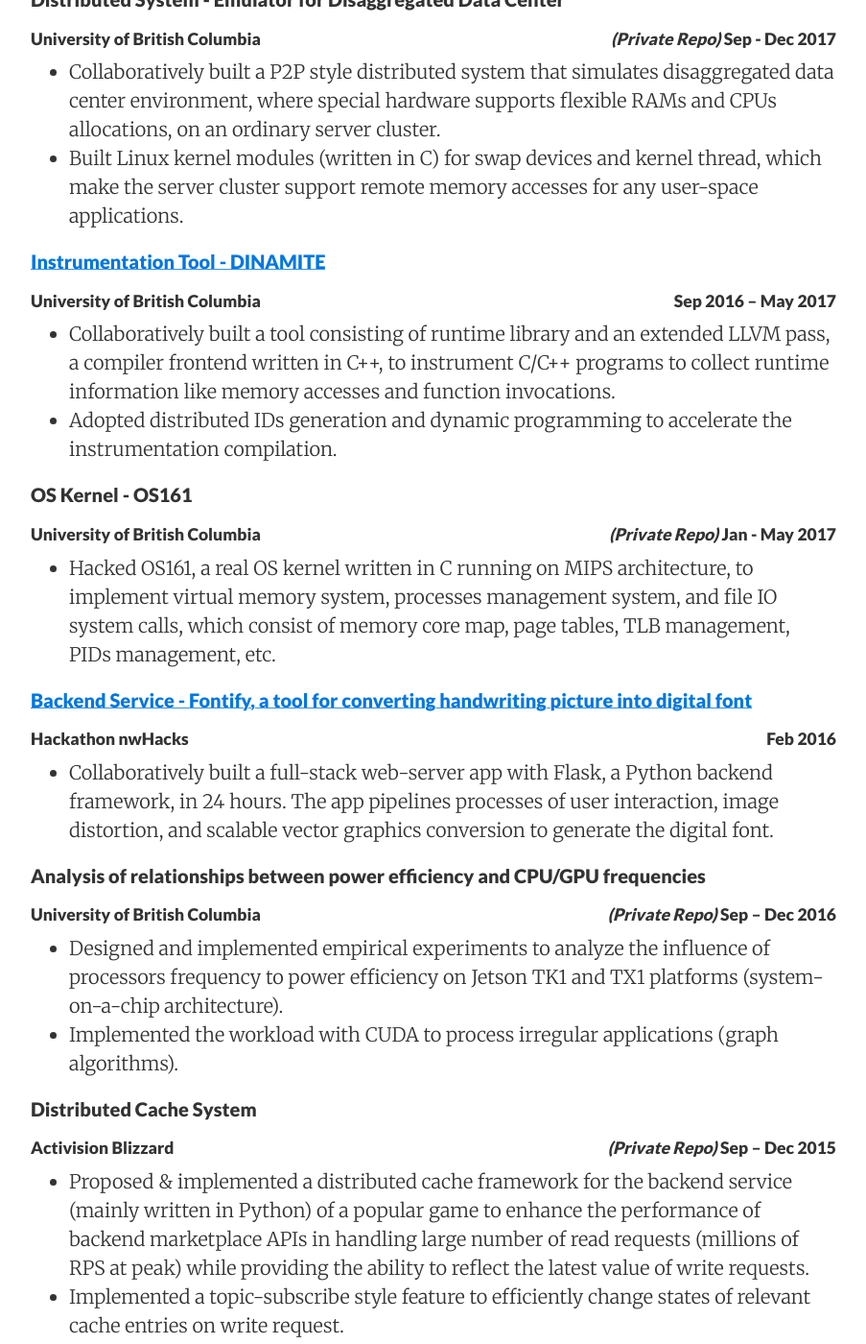
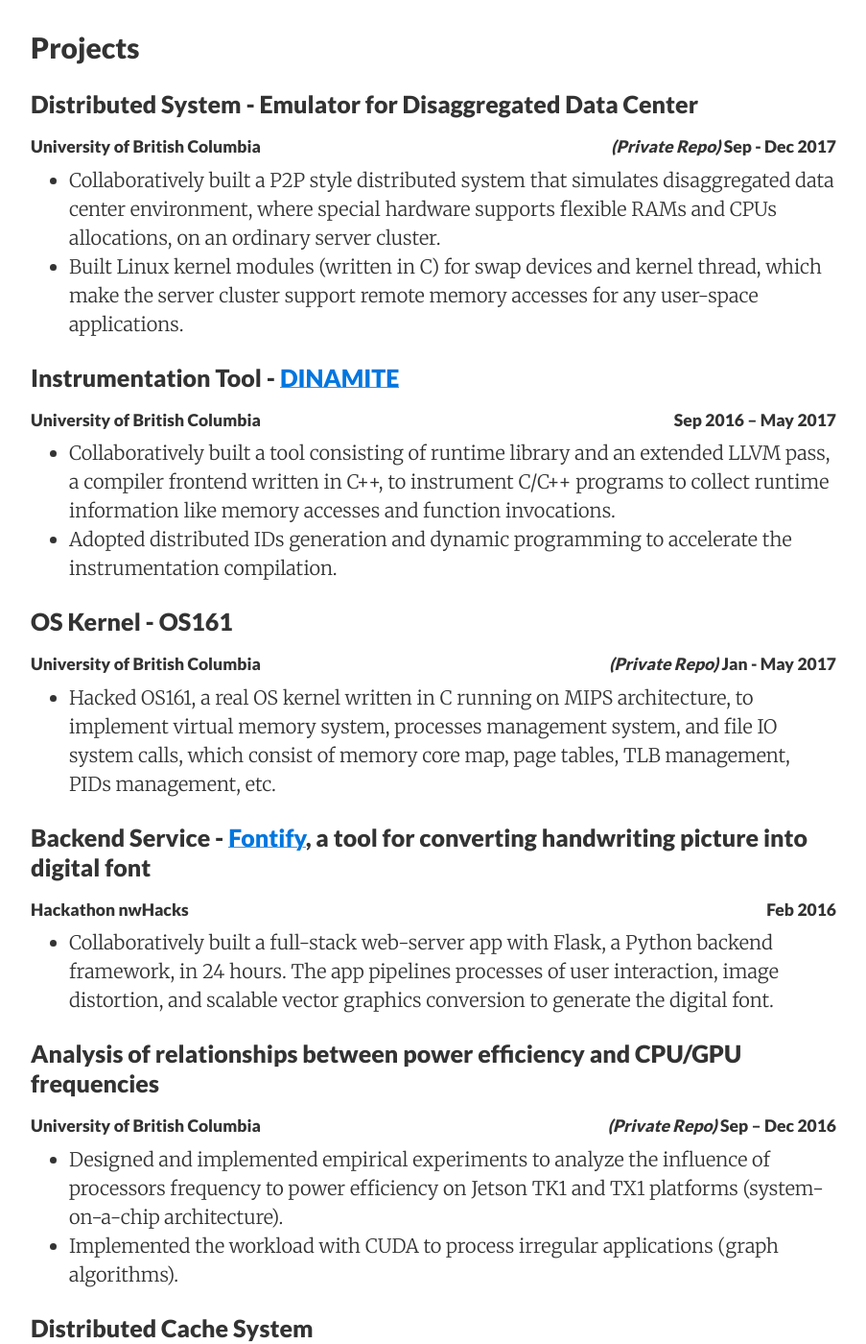
Before and after one commit to Louis-Ye/Louis-Ye.github.io, a Jekyll site: the page built from cv/index.md, in a window 1280 px wide and 1400 px high, scrolled down 3986 px. Shown: the whole window at 96% size, without its empty margins (188-1091 px from the left). Built offline with Jekyll 4.4.1, drawn with Linux system fonts in a browser that asks for light colours; nearby versions of some CDN libraries; some of the changed text lies outside the part shown.

Commit message:
Update titles

```diff
--- a/_includes/experience.html
+++ b/_includes/experience.html
@@ -1,49 +1,49 @@
-#### Software Engineer Intern, Google
+### Software Engineer Intern, Google
 <h5> Sunnyvale, CA <span class="float-right">May 2018 - Aug 2018</span> </h5>
 * <a href="/{{ site.header_pages.CV }}#Experience">[ComingSoon   ͡° ͜ʖ ͡° ]</a>
 
-#### Software Engineer Intern, Microsoft
+### Software Engineer Intern, Microsoft
 <h5> Vancouver, BC <span class="float-right">Jan 2018 - Apr 2018</span> </h5>
 * Designed and implemented the backend leaderboard service for a multi-million-user game. The service is built upon highly scalable distributed computing units, distributed message-passing technologies and high-performance in-memory database (Service Fabric, Azure Service Bus, Redis), and it aims to scale to hundreds of leaderboards with each having millions of users and supporting almost-real-time updates.
 * Profiled and analyzed the performance of the micro-services system to identify performance bottlenecks, implemented the corresponding patches to batch requests correctly to reduce the number of transactions.
 * Worked with the team in another department to fix high-priority resources spamming bug.
 
 
-#### Research Assistant, Computer Systems Labs
+### Research Assistant, Computer Systems Labs
 <h5> University of British Columbia, Vancouver, BC <span class="float-right">Sep 2016 - Present</span> </h5>
 * Research focuses on automating the process of root causes identification of performance problems in multi-threaded applications (e.g., inefficient traversals, synchronization bottlenecks, etc.).
 * Developed tools adopting runtime tracing and LLVM to analyze functions calls, allocations and memory accesses for identifying causes of performance problems on a backend storage engine.
 
 
-#### Software Developer Intern, Activision Blizzard, Demonware
+### Software Developer Intern, Activision Blizzard, Demonware
 <h5> Vancouver, BC <span class="float-right">Sep - Dec 2015</span> </h5>
 * Proposed & implemented a distributed cache framework (investigated the existing architecture, wrote a technical design, defensed it against 10+ full-time developers from all levels, implemented it) for a multi-player game service (mostly written in Python). The framework can reflect the latest value immediately after write requests while providing great performance for a large number of read requests (millions of requests per second).
 * Designed and implemented a pseudo multi-threaded automation script for analyzing errors in distributed server logs.
 * Discovered and fixed database ACID violations bugs in backend RESTful APIs.
 
 
-#### Research Assistant, Multicore Systems and Parallel Computing Lab
+### Research Assistant, Multicore Systems and Parallel Computing Lab
 <h5>Simon Fraser University, Burnaby, BC <span class="float-right">Jan - Aug 2015</span></h5>
 * Built special data structures and a task-stealing scheduler for a lock-free programming framework to efficiently solve synchronization problems that caused by holding many locks in multi-threaded programs.
 
 
-#### Software Developer Intern, BlackBerry
+### Software Developer Intern, BlackBerry
 <h5>Mississauga, ON  <span class="float-right">May - Aug 2014</span> </h5>
 * Designed and developed automation scripting tools for software development and branches integration.
 * Implemented features of IP Multimedia Subsystem, written in C++, in BlackBerry OS 10.
 
 
-#### Teaching Assistant of Operating Systems Course (CPEN 331)
+### Teaching Assistant of Operating Systems Course (CPEN 331)
 <h5> University of British Columbia  <span class="float-right">Sep - Dec 2017</span> </h5>
 * Assisting students to hack an OS kernel written in C, which is runnable on MIPS architecture
 
 
-#### Group leader of research trip to information technology companies
+### Group leader of research trip to information technology companies
 <h5> Tencent (Shenzhen, China) and Huawei (Hangzhou, China) <span class="float-right">Jul 2013 – Aug 2014</span> </h5>
 * Presented research on operational and technical details of Tencent and Huawei.
 * Received the second prize in Summer Research Trip Program of Zhejiang University.
 
 
-#### Student Leader of Dual Degree Program (DDP) of ZJU and SFU
+### Student Leader of Dual Degree Program (DDP) of ZJU and SFU
 <h5>Zhejiang University and Simon Fraser University <span class="float-right">Aug 2011 - May 2016</span> </h5>
 * Organized activities for international students in the program.
--- a/_includes/projects.html
+++ b/_includes/projects.html
@@ -1,33 +1,33 @@
 
-#### Distributed System - Emulator for Disaggregated Data Center
+### Distributed System - Emulator for Disaggregated Data Center
 <h5> University of British Columbia <span class="float-right"><i>(Private Repo)</i> Sep - Dec 2017</span></h5>
 * Collaboratively built a P2P style distributed system that simulates disaggregated data center environment, where special hardware supports flexible RAMs and CPUs allocations, on an ordinary server cluster.
 * Built Linux kernel modules (written in C) for swap devices and kernel thread, which make the server cluster support remote memory accesses for any user-space applications.
 
 
-<h4> <a href="https://dinamite-toolkit.github.io/">Instrumentation Tool - DINAMITE</a></h4>
+<h3>Instrumentation Tool - <a href="https://dinamite-toolkit.github.io/">DINAMITE</a></h3>
 <h5>University of British Columbia <span class="float-right"> Sep 2016 – May 2017</span></h5>
 * Collaboratively built a tool consisting of runtime library and an extended LLVM pass, a compiler frontend written in C++, to instrument C/C++ programs to collect runtime information like memory accesses and function invocations.
 * Adopted distributed IDs generation and dynamic programming to accelerate the instrumentation compilation.
 
 
-#### OS Kernel - OS161
+### OS Kernel - OS161
 <h5> University of British Columbia <span class="float-right"><i>(Private Repo)</i> Jan - May 2017</span></h5>
 * Hacked OS161, a real OS kernel written in C running on MIPS architecture, to implement virtual memory system, processes management system, and file IO system calls, which consist of memory core map, page tables, TLB management, PIDs management, etc.
 
 
-<h4><a href="https://github.com/fontify">Backend Service - Fontify, a tool for converting handwriting picture into digital font</a></h4>
+<h3>Backend Service - <a href="https://github.com/fontify">Fontify</a>, a tool for converting handwriting picture into digital font</h3>
 <h5> Hackathon nwHacks <span class="float-right">Feb 2016</span></h5>
 * Collaboratively built a full-stack web-server app with Flask, a Python backend framework, in 24 hours. The app pipelines processes of user interaction, image distortion, and scalable vector graphics conversion to generate the digital font.
 
 
-#### Analysis of relationships between power efficiency and CPU/GPU frequencies
+### Analysis of relationships between power efficiency and CPU/GPU frequencies
 <h5> University of British Columbia <span class="float-right"><i>(Private Repo)</i> Sep – Dec 2016</span></h5>
 * Designed and implemented empirical experiments to analyze the influence of processors frequency to power efficiency on Jetson TK1 and TX1 platforms (system-on-a-chip architecture).
 * Implemented the workload with CUDA to process irregular applications (graph algorithms).
 
 
-#### Distributed Cache System
+### Distributed Cache System
 <h5>Activision Blizzard<span class="float-right"><i>(Private Repo)</i> Sep – Dec 2015</span></h5>
 * Proposed & implemented a distributed cache framework for the backend service (mainly written in Python) of a popular game to enhance the performance of backend marketplace APIs in handling large number of read requests (millions of RPS at peak) while providing the ability to reflect the latest value of write requests.
 * Implemented a topic-subscribe style feature to efficiently change states of relevant cache entries on write request.
@@ -35,25 +35,25 @@
 * Adopted MySQL and Redis as the in-memory storage for the cache content.
 
 
-#### Backend Data Monitoring Systems
+### Backend Data Monitoring Systems
 <h5> Computer Network Lab, Simon Fraser University <span class="float-right"><i>(Private Repo)</i> May - Oct, 2015</span></h5>
 * Built a polling style backend system, written in Ruby and backed by Ruby on Rails and MySQL, to collect real-time data from various types of sensors for monitoring current and historical usages of a large server cluster.
 
 
-#### Distributed File System
+### Distributed File System
 <h5> Simon Fraser University <span class="float-right"><i>(Private Repo)</i> Jan - May 2015</span></h5>
 * Built a C++ written distributed file system with replicas to ensure high availability in the scenario of node’s crash.
 * Built a write-ahead-logging mechanism to ensure the correctness of random failure recovery.
 
 
-#### Compiler - Towhee
+### Compiler - Towhee
 <h5> Simon Fraser University <span class="float-right"><i>(Private Repo)</i> Sep - Dec 2014</span></h5>
 * Built a compiler for Towhee, a strong-type object-oriented programming language with explicit and implicit releasing feature (similar to garbage collection).
 * Wrote more than 10,000 lines of code in Java to build up the project.
 * The target code of the compiler is an ASM-like intermediate code executed by a JVM-like virtual machine.
 
 
-<h4><a href="https://github.com/Louis-Ye/FibonacciHeap">Data Structure Library - Fibonacci Heap</a></h4>
+<h3>Data Structure Library - <a href="https://github.com/Louis-Ye/FibonacciHeap">Fibonacci Heap</a></h3>
 <h5> Open Source Project <span class="float-right">Sep - Dec 2013</span></h5>
 * Implemented a version of Fibonacci Heap (a special type of priority queue) library for C++ in conforming with the APIs in C++ STL library.
 * The library provides constant time complexity for operations like inserting, key decreasing, merging, and peeking, while providing O(logN) amortized time complexity for operations like popping the head.
```
